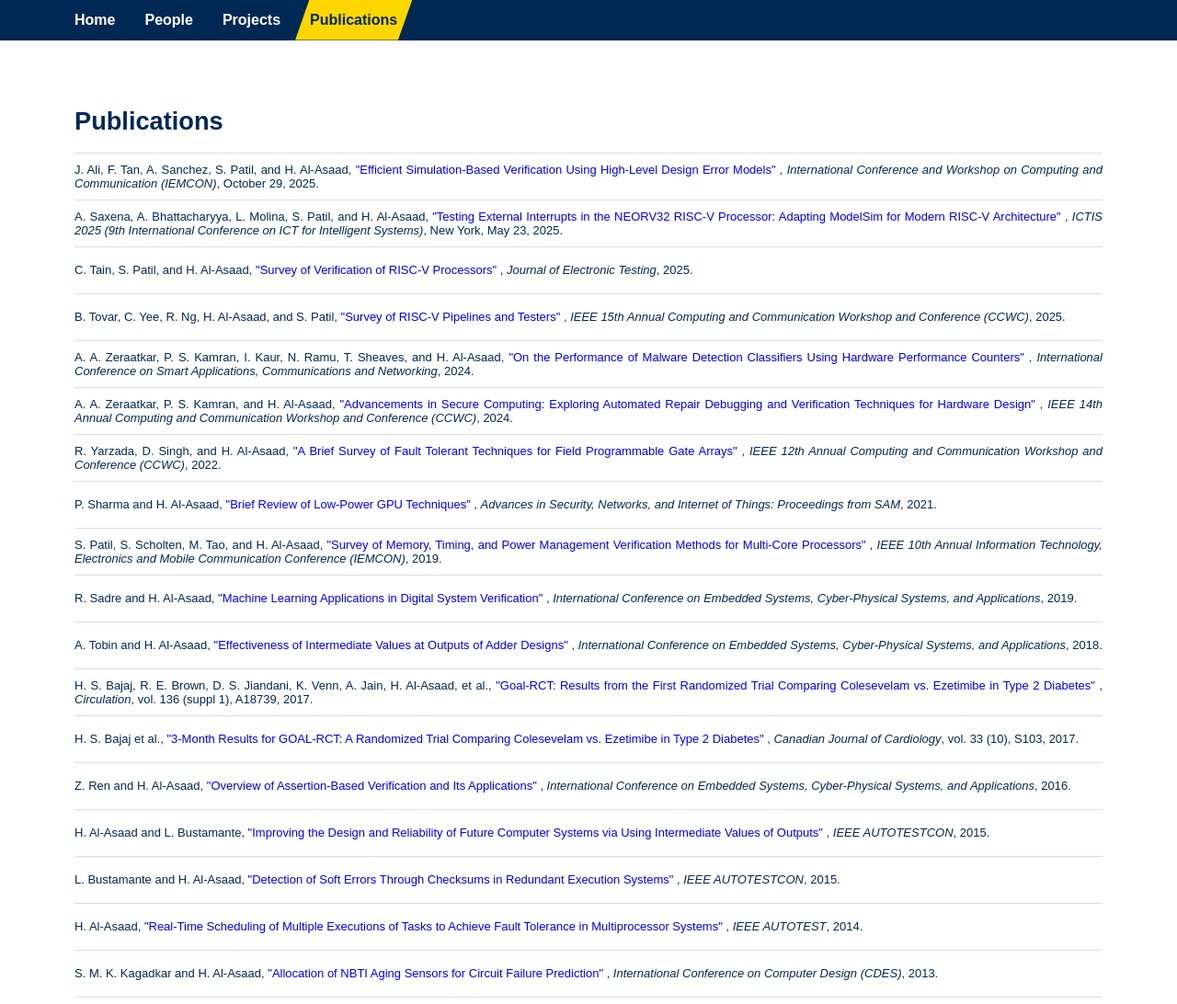
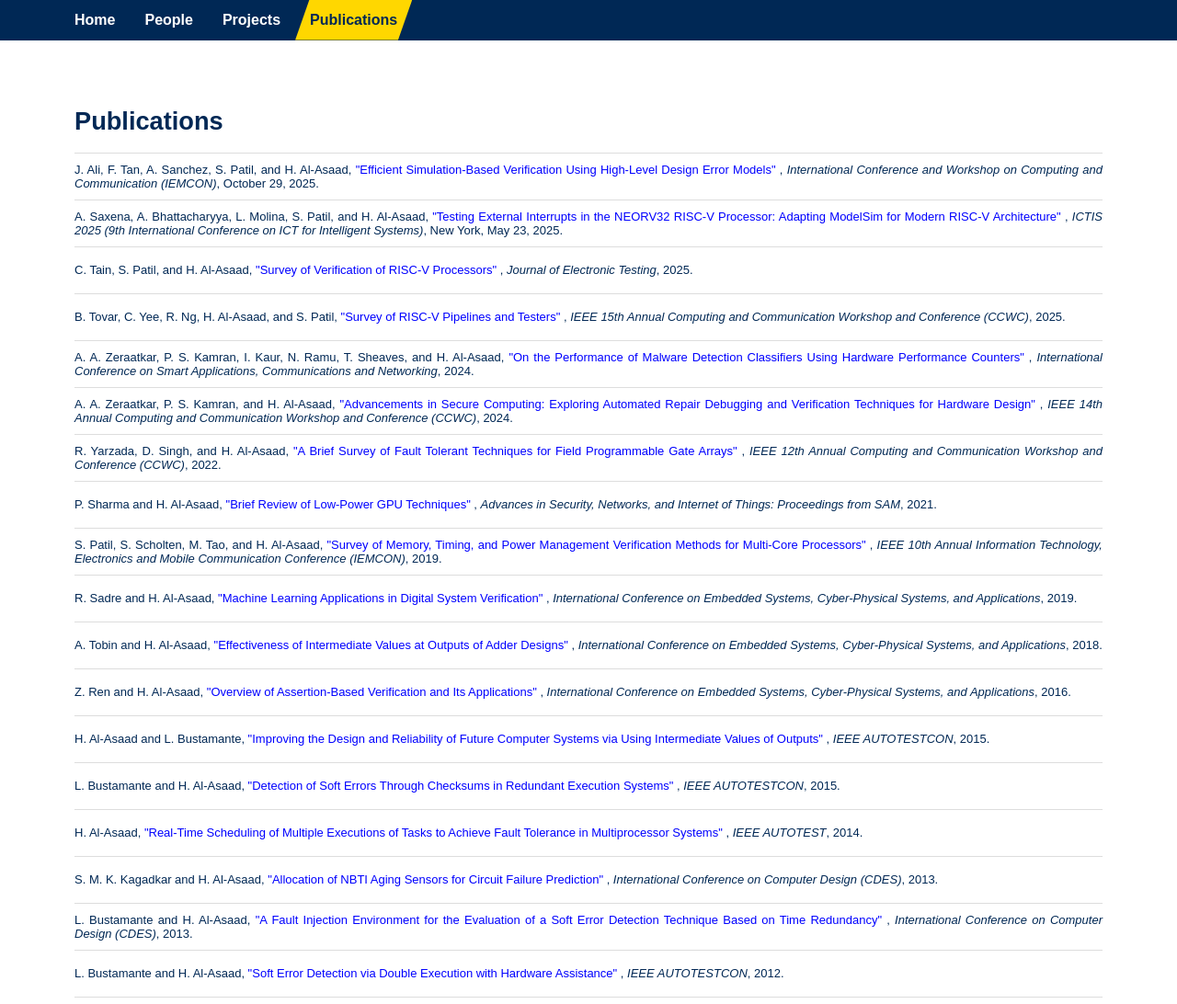
Before and after one commit to prnjl10/Lab_Website, a website: page publication.html in a window 1280 px wide. Shown: the top 1092 px of the page at 92% size. Drawn offline with Linux system fonts and the light colour scheme.

Commit message:
update publication page

```diff
--- a/publication.html
+++ b/publication.html
@@ -142,26 +142,6 @@
                 >International Conference on Embedded Systems, Cyber-Physical Systems, and
                 Applications</i
               >, 2018.
-            </p>
-          </div>
-
-          <div class="publication-first">
-            <p class="citation">
-              H. S. Bajaj, R. E. Brown, D. S. Jiandani, K. Venn, A. Jain, H. Al-Asaad, et al.,
-              <a href="#" class="paper-link">
-                "Goal-RCT: Results from the First Randomized Trial Comparing Colesevelam vs.
-                Ezetimibe in Type 2 Diabetes" </a
-              >, <i>Circulation</i>, vol. 136 (suppl 1), A18739, 2017.
-            </p>
-          </div>
-
-          <div class="publication-first">
-            <p class="citation">
-              H. S. Bajaj et al.,
-              <a href="#" class="paper-link">
-                "3-Month Results for GOAL-RCT: A Randomized Trial Comparing Colesevelam vs.
-                Ezetimibe in Type 2 Diabetes" </a
-              >, <i>Canadian Journal of Cardiology</i>, vol. 33 (10), S103, 2017.
             </p>
           </div>
 
```
